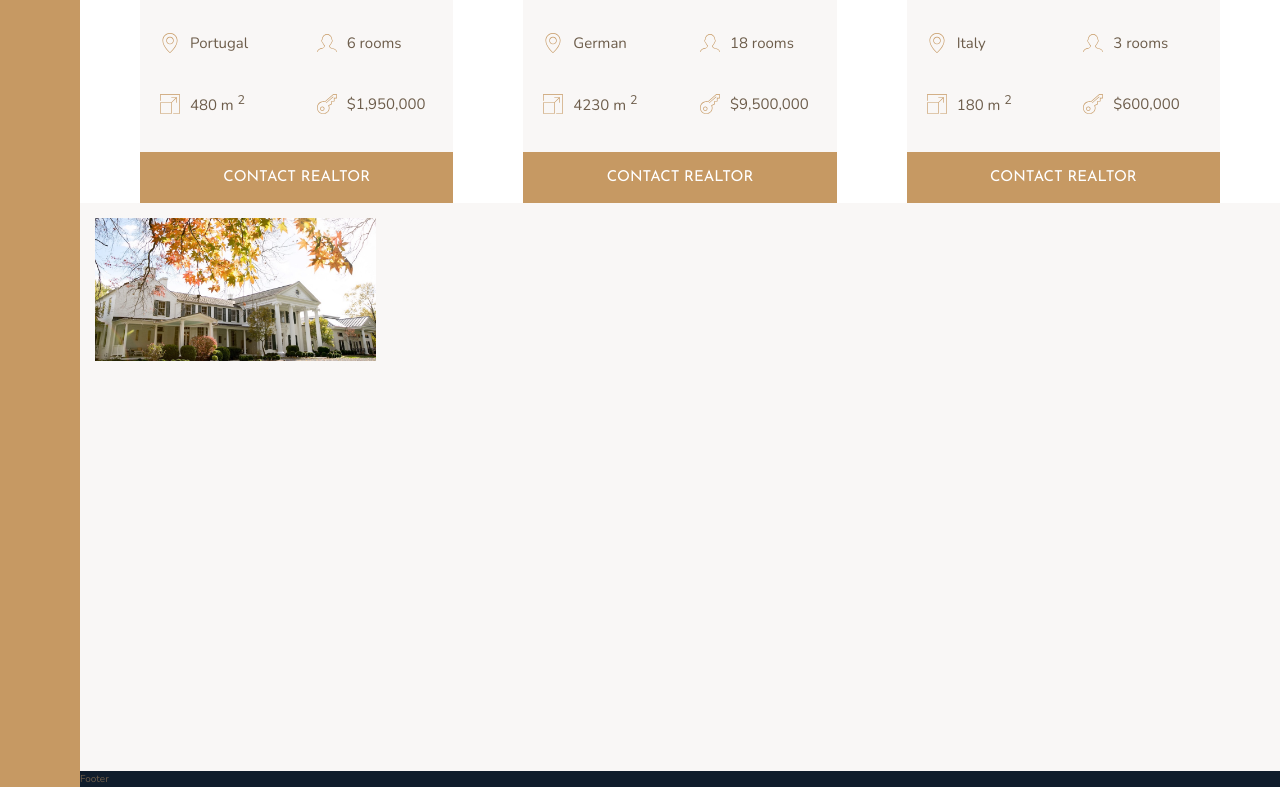
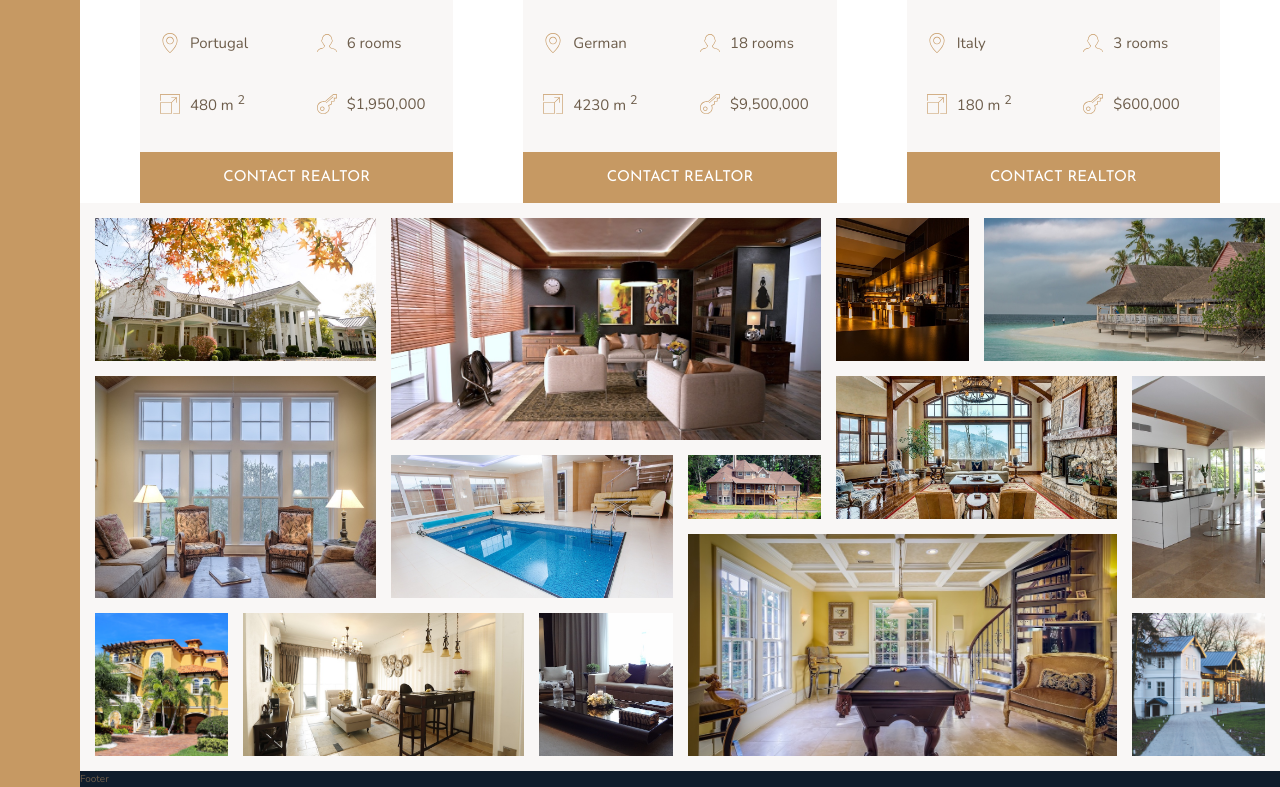
Before and after one commit to tomaszdanczak/3-Nexter, a website: page index.html in a window 1280 px wide. Shown: the part 2569-3356 px from the top of the page. Drawn offline with nearby package versions, Linux system fonts and the light colour scheme; files that its build step writes are made by us from their sources.

Commit message:
feat: build the gallery - part 2

```diff
--- a/index.html
+++ b/index.html
@@ -295,7 +295,57 @@
                 <img src="img/gal-1.jpeg" alt="Gallery image 1" class="gallery__img">
             </figure>
 
+            <figure class="gallery__item gallery__item--2">
+                <img src="img/gal-2.jpeg" alt="Gallery image 2" class="gallery__img">
+            </figure>
 
+            <figure class="gallery__item gallery__item--3">
+                <img src="img/gal-3.jpeg" alt="Gallery image 3" class="gallery__img">
+            </figure>
+
+            <figure class="gallery__item gallery__item--4">
+                <img src="img/gal-4.jpeg" alt="Gallery image 4" class="gallery__img">
+            </figure>
+
+            <figure class="gallery__item gallery__item--5">
+                <img src="img/gal-5.jpeg" alt="Gallery image 5" class="gallery__img">
+            </figure>
+
+            <figure class="gallery__item gallery__item--6">
+                <img src="img/gal-6.jpeg" alt="Gallery image 6" class="gallery__img">
+            </figure>
+
+            <figure class="gallery__item gallery__item--7">
+                <img src="img/gal-7.jpeg" alt="Gallery image 7" class="gallery__img">
+            </figure>
+
+            <figure class="gallery__item gallery__item--8">
+                <img src="img/gal-8.jpeg" alt="Gallery image 8" class="gallery__img">
+            </figure>
+
+            <figure class="gallery__item gallery__item--9">
+                <img src="img/gal-9.jpeg" alt="Gallery image 9" class="gallery__img">
+            </figure>
+
+            <figure class="gallery__item gallery__item--10">
+                <img src="img/gal-10.jpeg" alt="Gallery image 10" class="gallery__img">
+            </figure>
+
+            <figure class="gallery__item gallery__item--11">
+                <img src="img/gal-11.jpeg" alt="Gallery image 11" class="gallery__img">
+            </figure>
+
+            <figure class="gallery__item gallery__item--12">
+                <img src="img/gal-12.jpeg" alt="Gallery image 12" class="gallery__img">
+            </figure>
+
+            <figure class="gallery__item gallery__item--13">
+                <img src="img/gal-13.jpeg" alt="Gallery image 13" class="gallery__img">
+            </figure>
+
+            <figure class="gallery__item gallery__item--14">
+                <img src="img/gal-14.jpeg" alt="Gallery image 14" class="gallery__img">
+            </figure>
        </section>
 
        <footer class="footer">
--- a/sass/_gallery.scss
+++ b/sass/_gallery.scss
@@ -13,6 +13,71 @@
             grid-row: 1 / span 2;
             grid-column: 1 / span 2;
         }
+
+        &--2 {
+            grid-row: 1 / span 3;
+            grid-column: 3 / span 3;
+        }
+
+        &--3 {
+            grid-row: 1 / span 2;
+            grid-column: 6 / 7;
+        }
+
+        &--4 {
+            grid-row: 1 / span 2;
+            grid-column: 7 / -1;
+        }
+
+        &--5 {
+            grid-row: 3 / span 3;
+            grid-column: 1 / span 2;
+        }
+
+        &--6 {
+            grid-row: 4 / span 2;
+            grid-column: 3 / span 2;
+        }
+
+        &--7 {
+            grid-row: 4 / 5;
+            grid-column: 5 / 6;
+        }
+
+        &--8 {
+            grid-row: 3 / span 2;
+            grid-column: 6 / span 2;
+        }
+
+        &--9 {
+            grid-row: 3 / span 3;
+            grid-column: 8 / -1;
+        }
+
+        &--10 {
+            grid-row: 6 / span 2;
+            grid-column: 1 / 2;
+        }
+
+        &--11 {
+            grid-row: 6 / span 2;
+            grid-column: 2 / span 2;
+        }
+
+        &--12 {
+            grid-row: 6 / span 2;
+            grid-column: 4 / 5;
+        }
+
+        &--13 {
+            grid-row: 5 / span 3;
+            grid-column: 5 / span 3;
+        }
+
+        &--14 {
+            grid-row: 6 / span 2;
+            grid-column: 8 / -1;
+        }
     }
 
     &__img {
```
Also changed, not shown: sass/main.css, 2 other files.
